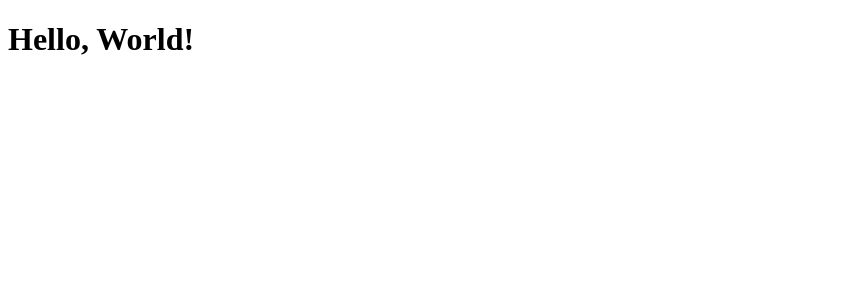
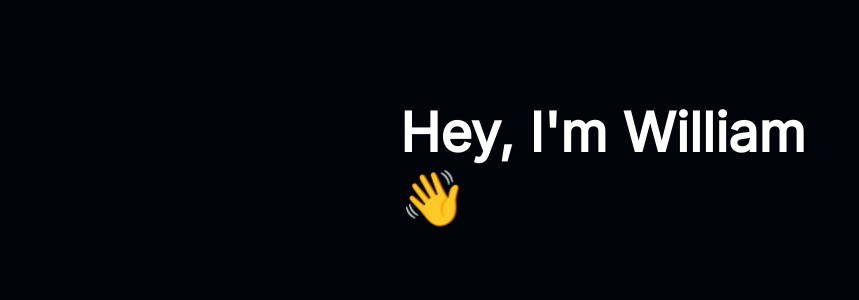
Before and after one commit to malloryhayr/home, a Next.js app: page / in a window 1280 px wide. Shown: the top 300 px of the page, without its empty margins (0-859 px from the left). Built offline with nearby package versions, Linux system fonts and the light colour scheme.

Commit message:
feat: basic page

```diff
--- /dev/null
+++ b/components/text.tsx
@@ -0,0 +1,5 @@
+import { PropsWithChildren } from 'react';
+
+export const Header = (props: PropsWithChildren<{}>) => (
+	<h1 style={{ fontSize: '54px' }}>{props.children}</h1>
+);
--- a/package.json
+++ b/package.json
@@ -8,6 +8,7 @@
     "lint": "next lint"
   },
   "dependencies": {
+    "framer-motion": "^5.6.0",
     "next": "12.0.7",
     "react": "17.0.2",
     "react-dom": "17.0.2",
--- a/pages/_app.tsx
+++ b/pages/_app.tsx
@@ -1,8 +1,32 @@
 import '../styles/globals.scss';
 import type { AppProps } from 'next/app';
+import styled from 'styled-components';
 
 function MyApp({ Component, pageProps }: AppProps) {
-	return <Component {...pageProps} />;
+	return (
+		<PageContainer>
+			<PageContent>
+				<Component {...pageProps} />
+			</PageContent>
+		</PageContainer>
+	);
 }
 
 export default MyApp;
+
+const PageContainer = styled.div`
+	width: 100%;
+	height: 100%;
+
+	display: flex;
+	flex-direction: column;
+	align-items: center;
+	justify-content: center;
+`;
+
+const PageContent = styled.div`
+	width: 37.5%;
+	height: 75%;
+
+	display: flex;
+`;
--- a/pages/index.tsx
+++ b/pages/index.tsx
@@ -1,10 +1,12 @@
 import type { NextPage } from 'next';
+
+import { Header } from 'components/text';
 
 const Home: NextPage = () => {
 	return (
-		<div>
-			<h1>Hello, World!</h1>
-		</div>
+		<>
+			<Header>Hey, I{`'`}m William 👋</Header>
+		</>
 	);
 };
 
--- a/styles/globals.scss
+++ b/styles/globals.scss
@@ -0,0 +1,24 @@
+@import url('https://fonts.googleapis.com/css2?family=Inter&display=swap');
+
+:root {
+	--bg: #010409;
+	--text: #ffffff;
+}
+
+*,
+body,
+html {
+	padding: 0;
+	margin: 0;
+}
+
+body,
+html,
+#__next {
+	background-color: var(--bg);
+	color: var(--text);
+	font-family: 'Inter', sans-serif;
+
+	height: 100%;
+	width: 100%;
+}
--- a/tsconfig.json
+++ b/tsconfig.json
@@ -13,7 +13,8 @@
 		"resolveJsonModule": true,
 		"isolatedModules": true,
 		"jsx": "preserve",
-    "incremental": true
+		"incremental": true,
+		"baseUrl": "."
 	},
 	"include": ["next-env.d.ts", "**/*.ts", "**/*.tsx"],
 	"exclude": ["node_modules"]
```
Also changed, not shown: 1 other file (tests, documents, lock files or other folders). Lines whose indentation alone changed are shown as unchanged.
